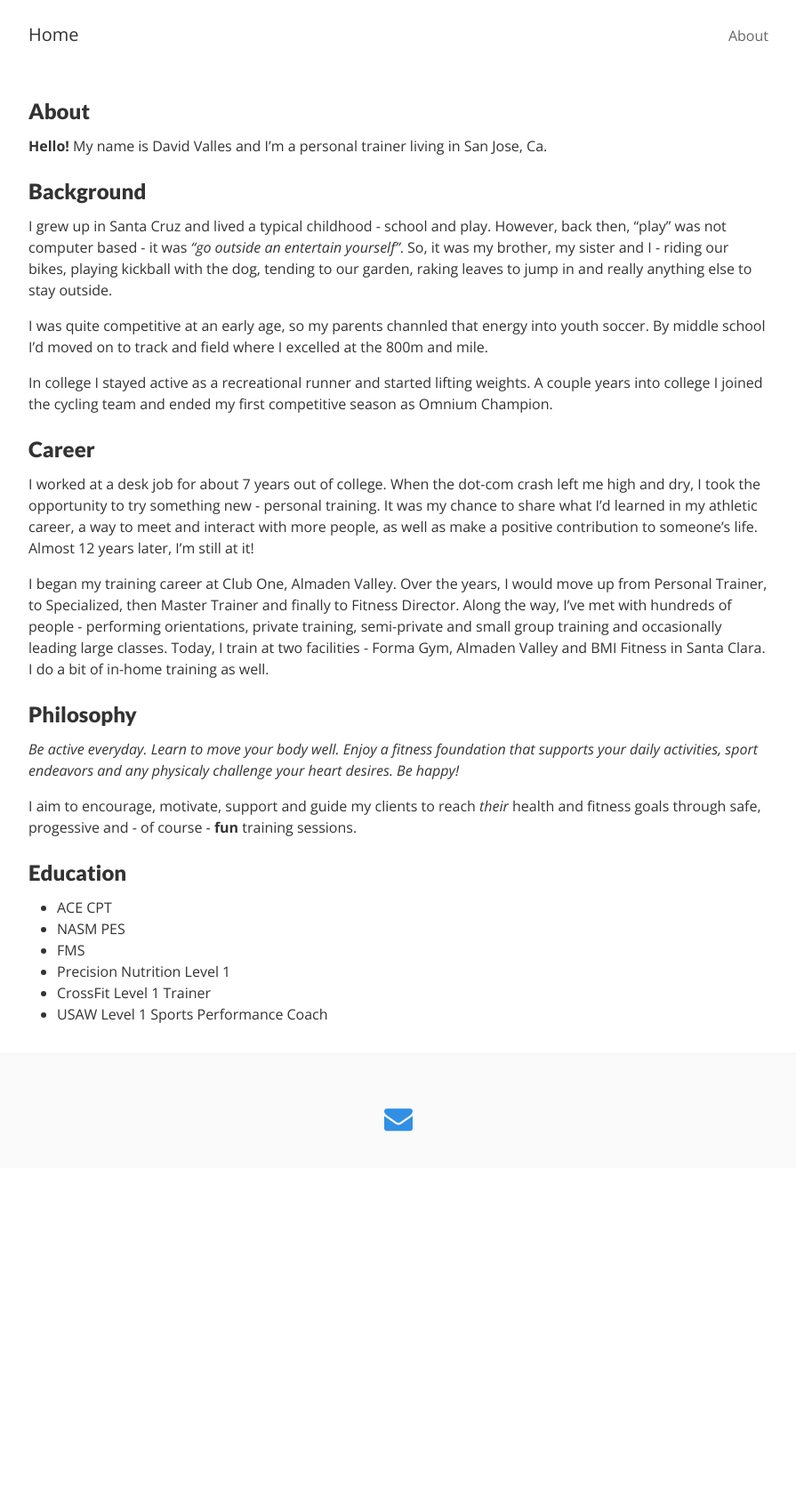
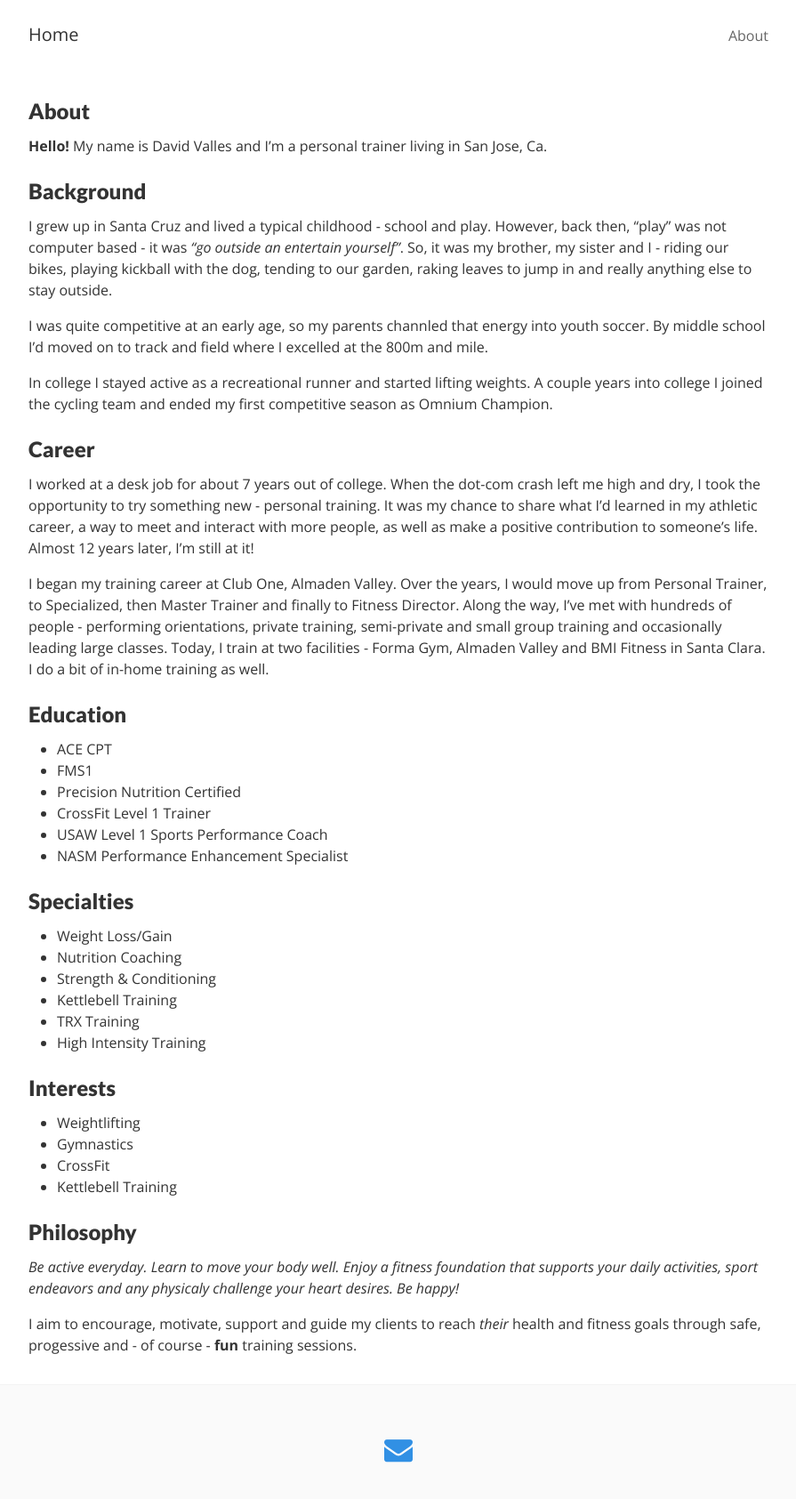
Before and after one commit to dtjv/dtjv.github.io, a Jekyll site: the page built from about.md, in a window 1280 px wide. Shown: the whole page at 89% size, without its empty margins (192-1087 px from the left). Built offline with Jekyll 4.4.1, drawn with Linux system fonts in a browser that asks for light colours; nearby versions of some CDN libraries; comment, search, counter and statistics services are not loaded; before the commit the page ends 1313 px from its top, so only the background shows below that.

Commit message:
Update about

```diff
--- a/about.md
+++ b/about.md
@@ -21,17 +21,33 @@ I worked at a desk job for about 7 years out of college. When the dot-com crash
 
 I began my training career at Club One, Almaden Valley. Over the years, I would move up from Personal Trainer, to Specialized, then Master Trainer and finally to Fitness Director. Along the way, I've met with hundreds of people - performing orientations, private training, semi-private and small group training and occasionally leading large classes. Today, I train at two facilities - Forma Gym, Almaden Valley and BMI Fitness in Santa Clara. I do a bit of in-home training as well.
 
+## Education
+
+* ACE CPT
+* FMS1
+* Precision Nutrition Certified
+* CrossFit Level 1 Trainer
+* USAW Level 1 Sports Performance Coach
+* NASM Performance Enhancement Specialist
+
+## Specialties
+
+* Weight Loss/Gain
+* Nutrition Coaching
+* Strength & Conditioning
+* Kettlebell Training
+* TRX Training
+* High Intensity Training
+
+## Interests
+
+* Weightlifting
+* Gymnastics
+* CrossFit
+* Kettlebell Training
+
 ## Philosophy
 
 *Be active everyday. Learn to move your body well. Enjoy a fitness foundation that supports your daily activities, sport endeavors and any physicaly challenge your heart desires. Be happy!*
 
 I aim to encourage, motivate, support and guide my clients to reach *their* health and fitness goals through safe, progessive and - of course - **fun** training sessions.
-
-## Education
-
-* ACE CPT
-* NASM PES
-* FMS
-* Precision Nutrition Level 1
-* CrossFit Level 1 Trainer
-* USAW Level 1 Sports Performance Coach
```
